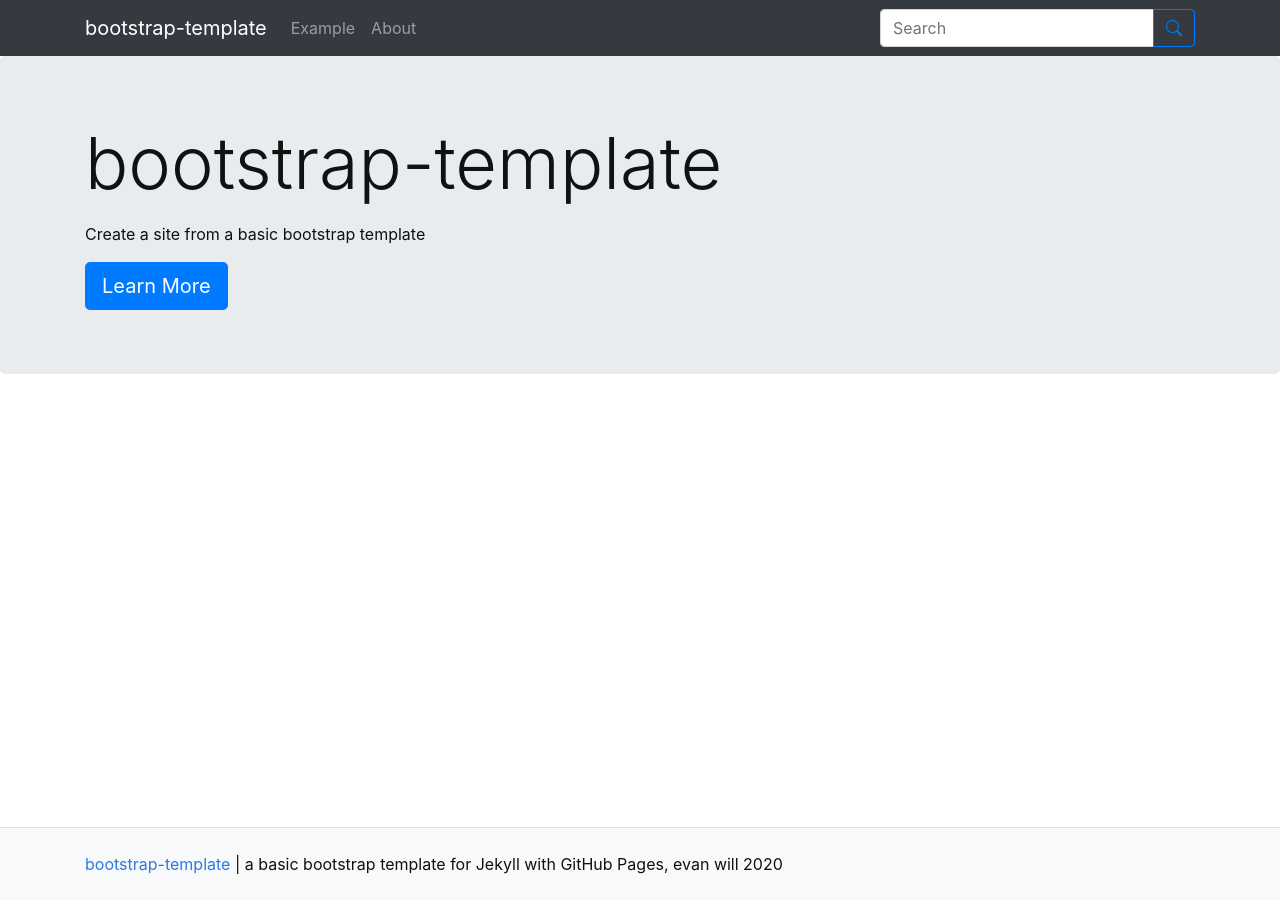
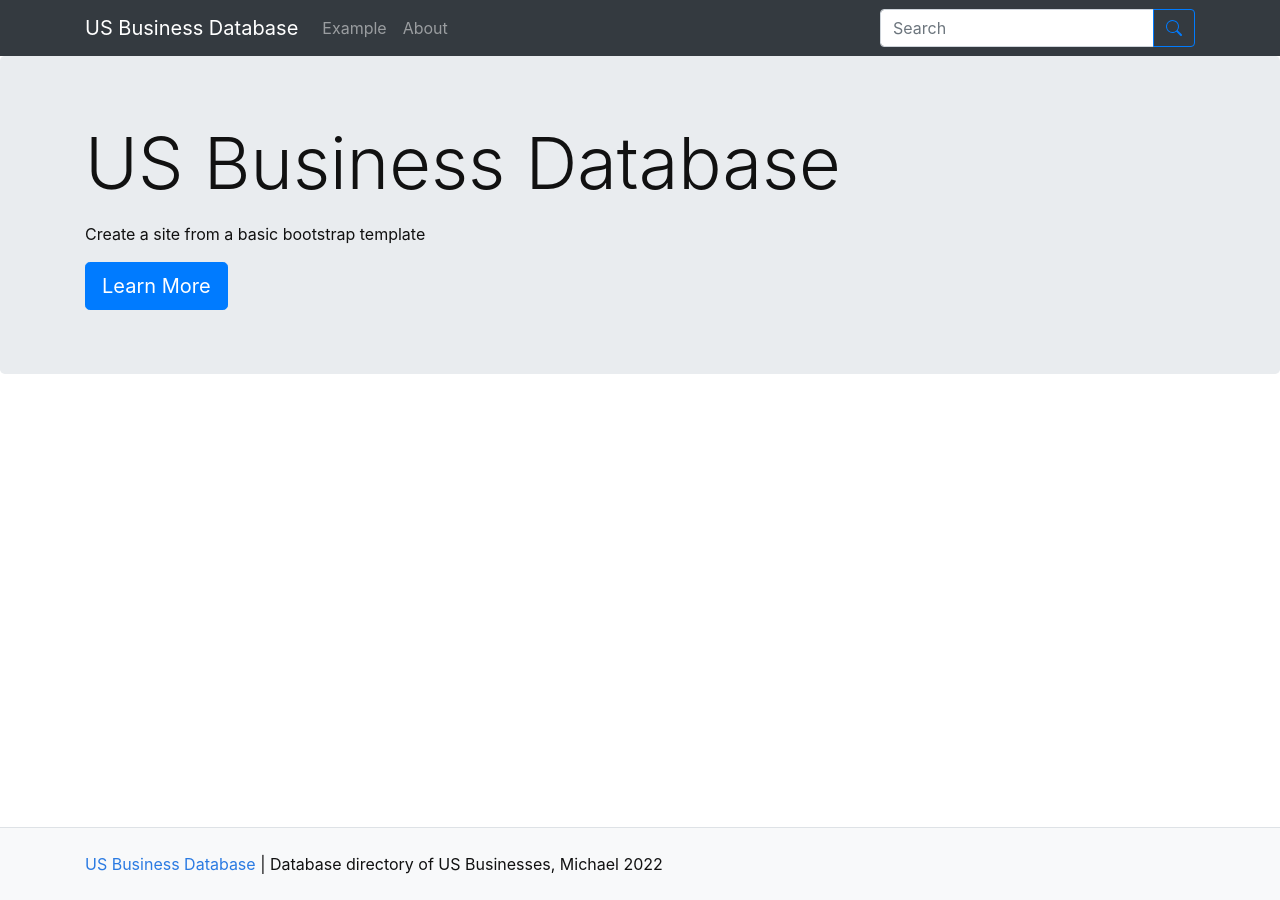
Before and after one commit to mtlx03/biz, a Jekyll site: the page built from pages/index.md, in a window 1280 px wide. Built offline with Jekyll 4.4.1, drawn with Linux system fonts in a browser that asks for light colours.

Commit message:
setup config

```diff
--- a/_config.yml
+++ b/_config.yml
@@ -9,10 +9,10 @@
 #######
 # SITE SETTINGS
 #
-title: bootstrap-template
-description: "a basic bootstrap template for Jekyll with GitHub Pages"
-year: 2020
-author: evan will
+title: US Business Database
+description: "Database directory of US Businesses"
+year: 2022
+author: Michael
 # add search box to navbar, true/false
 search: true
 
@@ -27,9 +27,9 @@ url:
 # use baseurl to add subsection of the domain, e.g. /timelinejs-template
 # on gh-pages this is a / followed by the name of the repository
 # baseurl is your github repository's name prefixed with a /
-baseurl:
+baseurl: /biz
 # location of code, the full url to your github repository
-source-code: https://github.com/thecdil/bootstrap-template
+source-code: https://github.com/mtlx03/biz
 
 ##########
 # GOOGLE ANALYTICS [optional!]
```
